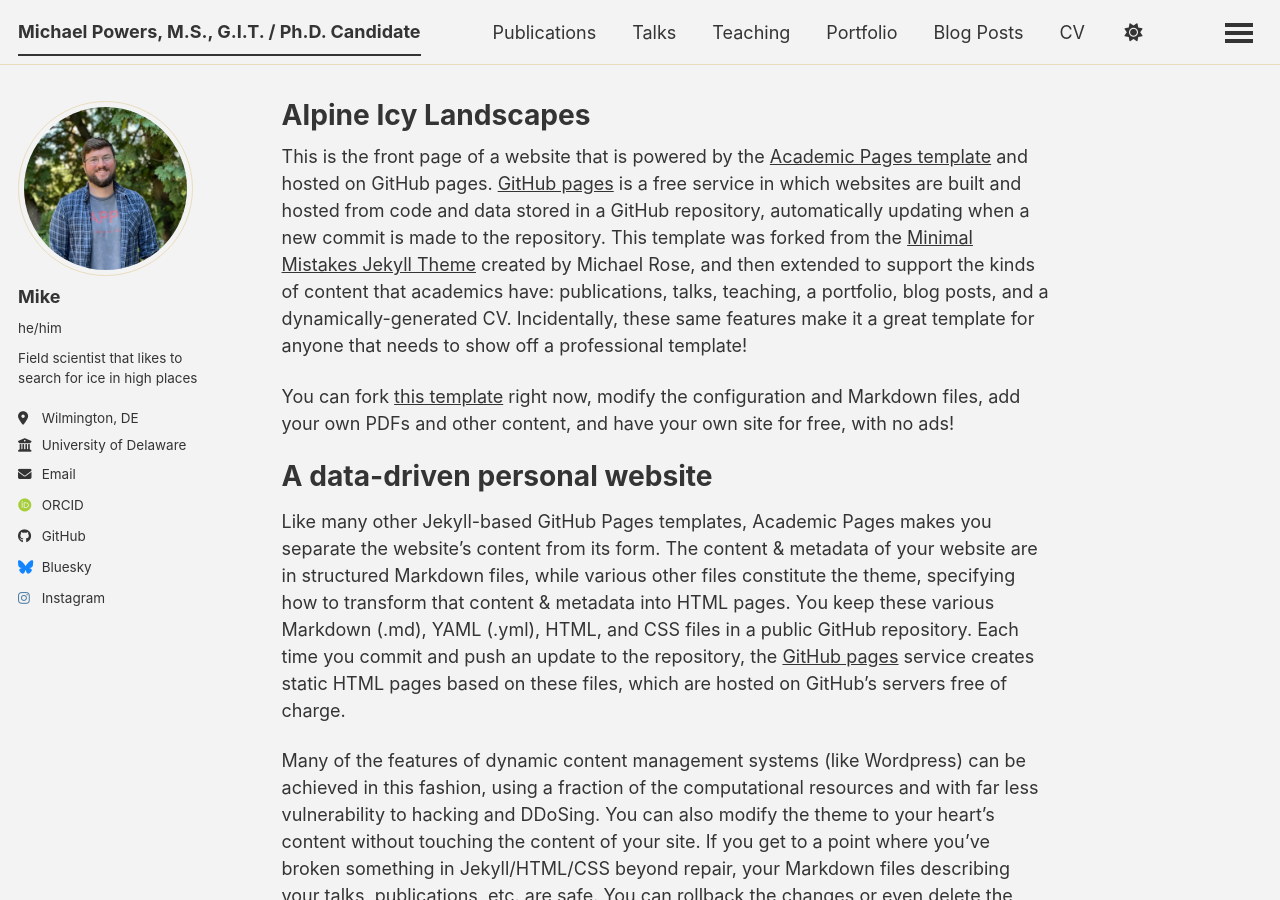
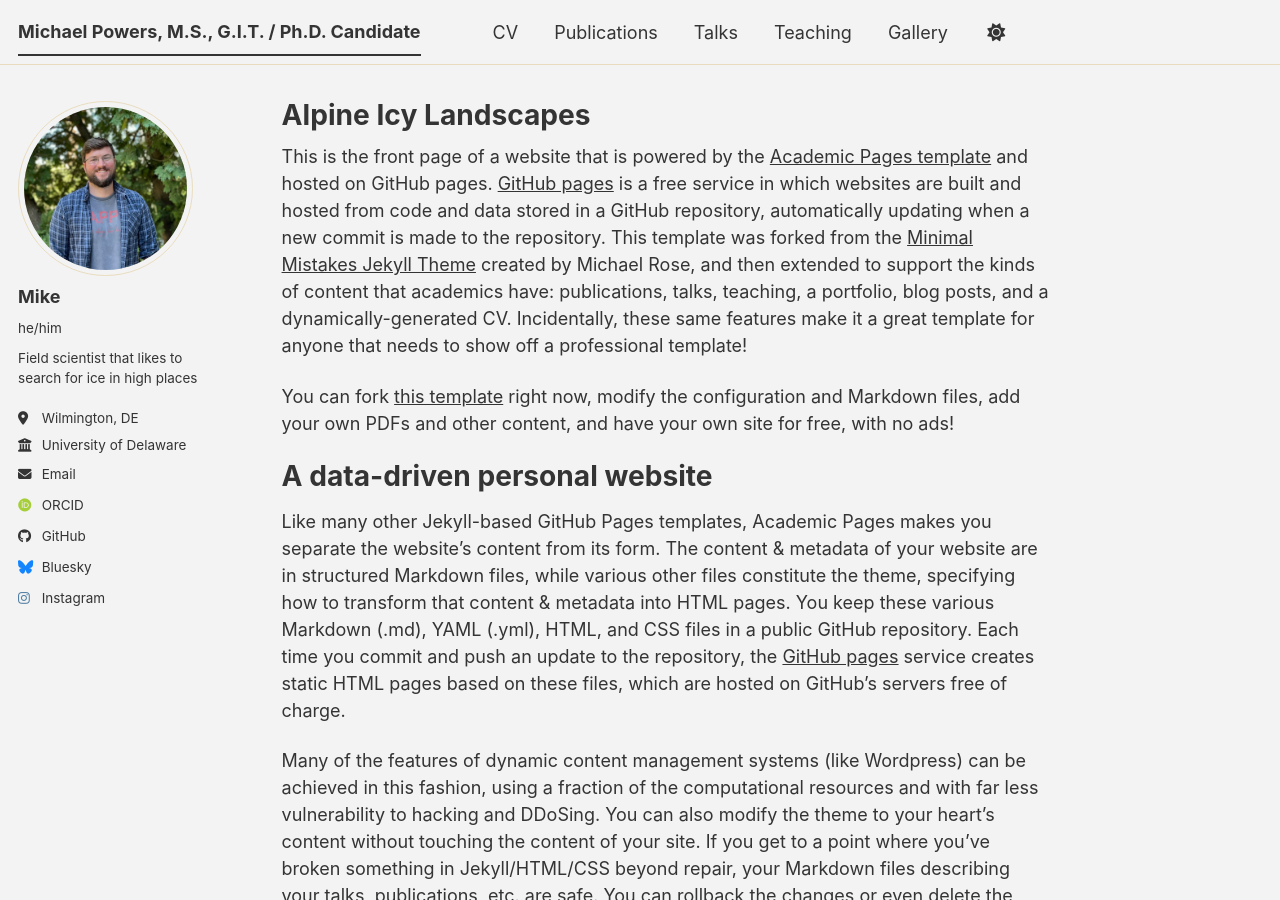
Before and after one commit to cryo-powers/cryo-powers.github.io, a Jekyll site: the page built from _pages/about.md, in a window 1280 px wide and 900 px high. Built offline with Jekyll 4.4.1, drawn with Linux system fonts in a browser that asks for light colours; some web fonts are replaced; a script bundle is joined from its source files by our own code; library files that are not in the unit come from our copies; part of the change alters nothing that is shown.

Commit message:
Add files via upload

```diff
--- a/_data/navigation.yml
+++ b/_data/navigation.yml
@@ -8,6 +8,9 @@
 #      Markdown formatted page while the second is generated using JSON.
 
 main:
+  - title: "CV"
+    url: /files/cv.pdf
+
   - title: "Publications"
     url: /publications/
 
@@ -17,17 +20,14 @@ main:
   - title: "Teaching"
     url: /teaching/
 
-  - title: "Portfolio"
-    url: /portfolio/
+  - title: "Gallery"
+    url: /gallery/
 
-  - title: "Blog Posts"
-    url: /year-archive/
-
-  - title: "CV"
-    url: /cv/
+ # - title: "Blog Posts"
+ #   url: /year-archive/
 
   # - title: "CV"
   #   url: /cv-json/
 
-  - title: "Guide"
-    url: /markdown/
+  #- title: "Guide"
+ #   url: /markdown/
```
